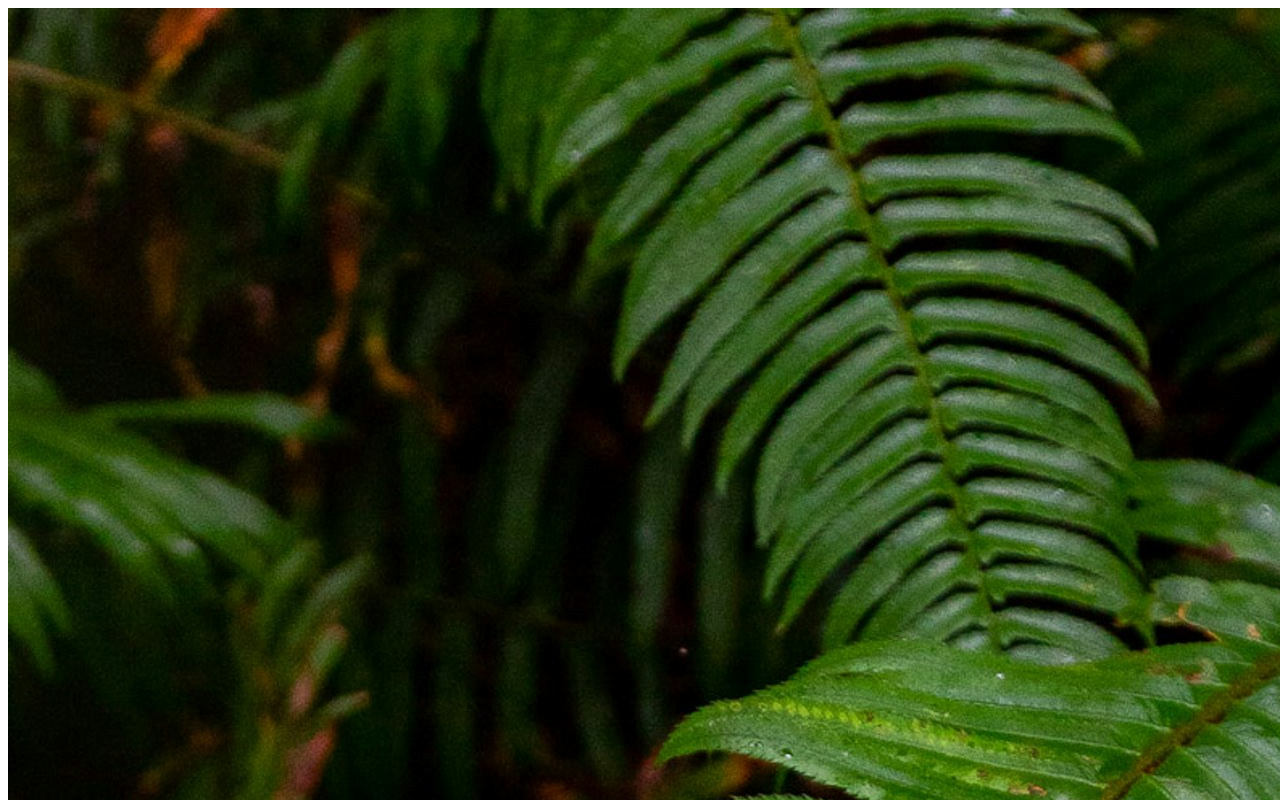
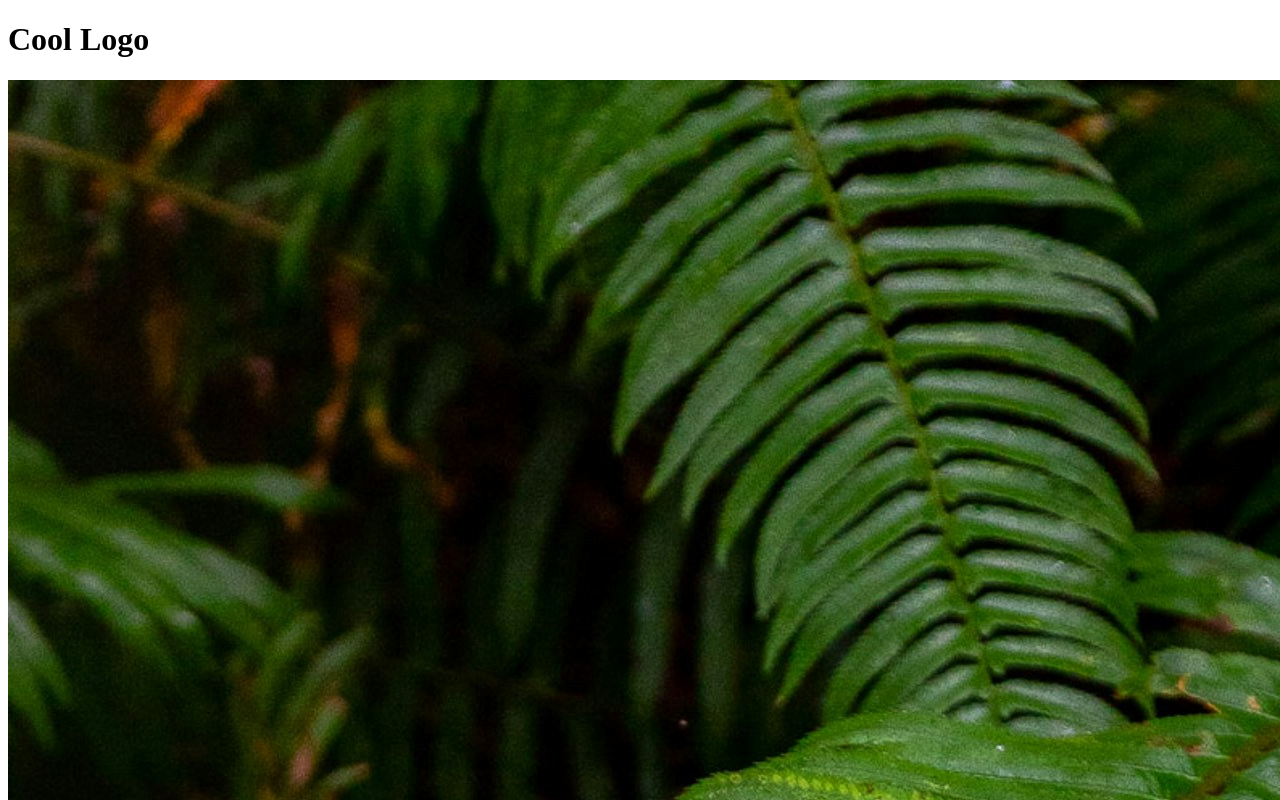
Before and after one commit to SanishPoudel/Sign-up-form, a plain HTML site: page index.html in a window 1280 px wide. Shown: the top 800 px of the page. Drawn offline with Linux system fonts and the light colour scheme.

Commit message:
Header for logo & added divs to separate img and other texts.

```diff
--- a/index.html
+++ b/index.html
@@ -7,7 +7,13 @@
   <link rel="stylesheet" href="./style.css">
 </head>
 <body>
+  <div class="container">
+    <h1>Cool Logo</h1>
+
     <img src="./images/green_leaf.jpg" alt="green leaf">
+
+    <div class="content">
+
       <p>This is not a real online service! You know you need something like this in your life to help you realize your deepest dreams.<br>Sign up now to get started.</p>
       <p>You know you want to</p>
 
@@ -40,6 +46,7 @@
         </fieldset>
         <p>Already have an account? <a href="./index.html">Log in</a></p>
       </form>
-
+    </div>
+  </div>
 </body>
 </html>
```
Lines whose indentation alone changed are shown as unchanged.
